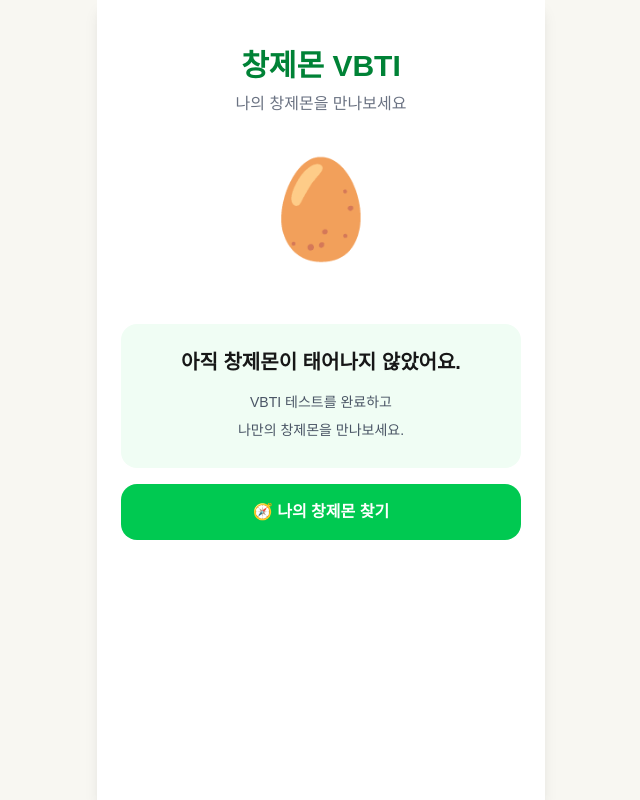
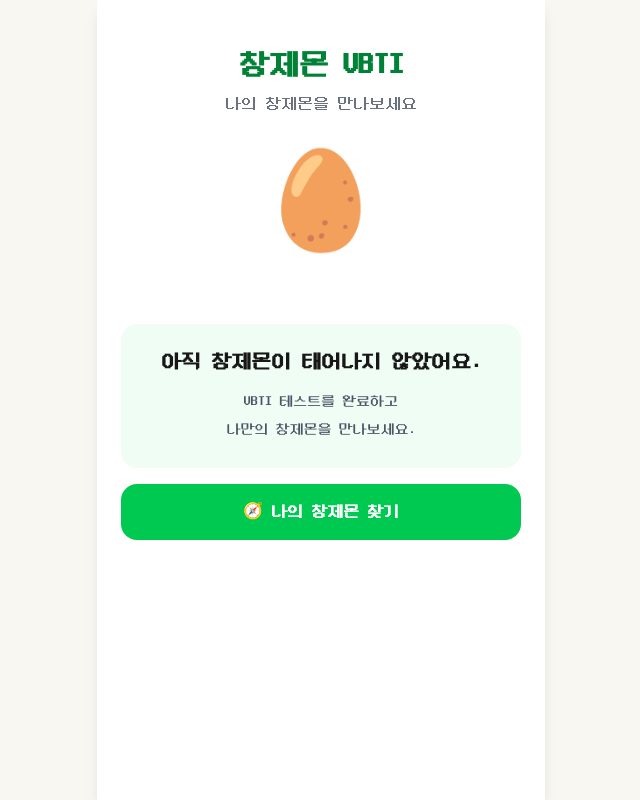
Before and after one commit to yurimseo/changemon-web, a Next.js app: page / in a window 1280 px wide. Shown: the whole page, without its empty margins (319-959 px from the left). Built offline with nearby package versions, Linux system fonts and the light colour scheme.

Commit message:
Update globals.css

```diff
--- a/app/globals.css
+++ b/app/globals.css
@@ -1,12 +1,9 @@
+@import "tailwindcss";
+
 @font-face {
   font-family: "NeoDGM";
   src: url("/fonts/neodgm_code.ttf") format("truetype");
 }
-
-body {
-  font-family: "NeoDGM", sans-serif;
-}
-@import "tailwindcss";
 
 :root {
   --background: #ffffff;
@@ -16,7 +13,7 @@ body {
 @theme inline {
   --color-background: var(--background);
   --color-foreground: var(--foreground);
-  --font-sans: var(--font-geist-sans);
+  --font-sans: "NeoDGM", sans-serif;
   --font-mono: var(--font-geist-mono);
 }
 
@@ -30,5 +27,5 @@ body {
 body {
   background: var(--background);
   color: var(--foreground);
-  font-family: Arial, Helvetica, sans-serif;
+  font-family: "NeoDGM", sans-serif;
 }
```
